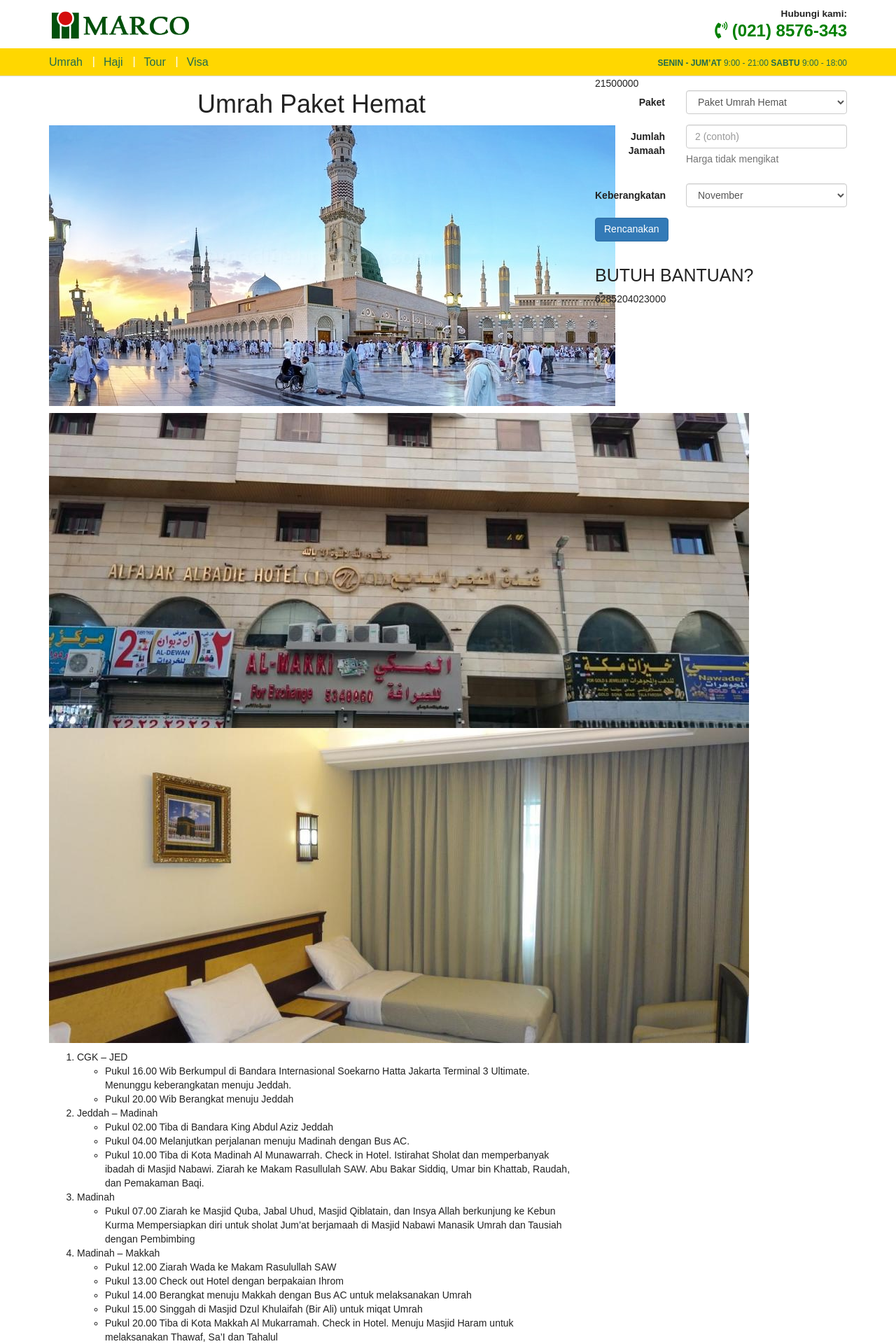
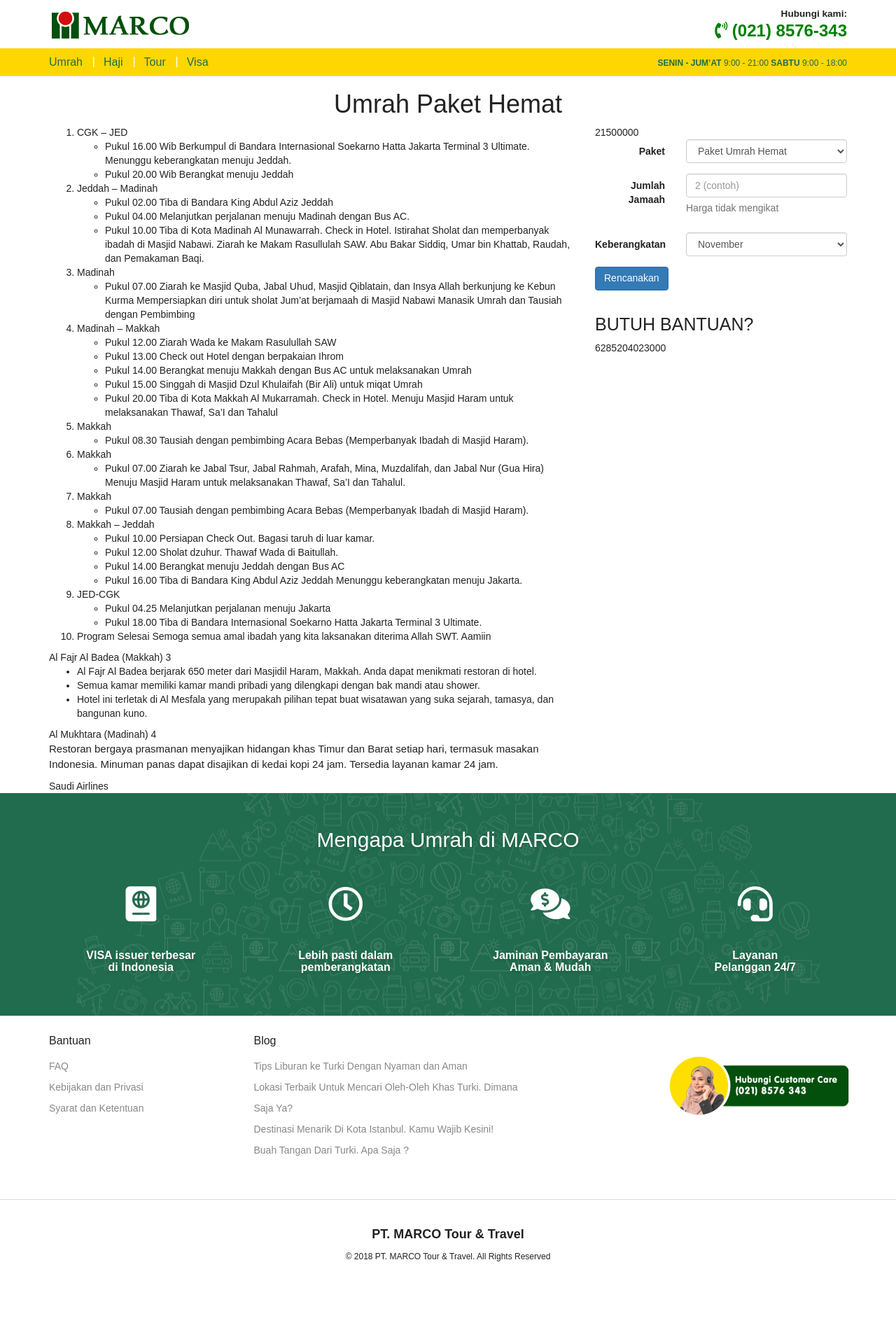
Before and after one commit to kemtol/marco, a Jekyll site: the page built from _paket/umrah-paket-hemat.markdown, in a window 1280 px wide. Shown: the top 1920 px of the page at 70% size. Built offline with Jekyll 4.4.1, drawn with Linux system fonts in a browser that asks for light colours; nearby versions of some CDN libraries; a script that is not in the unit is left out; after the commit the page ends 1866 px from its top, so only the background shows below that; some of the changed text lies outside the part shown.

Commit message:
Update paket.html

```diff
--- a/_layouts/paket.html
+++ b/_layouts/paket.html
@@ -1,19 +1,40 @@
 ---
 layout: default
 ---
+<style>
+  .a1 p:nth-child(1),
+  .a1 p:nth-child(2),
+  .a1-hotel .panel-body img{
+      display:none;
+    }
+  .a2 {
 
+  }
+</style>
 <div class="container" id="paket">
   <div class="row">
-    <div class="col-xs-12 col-md-8">
+    <div class="col-xs-12">
       <h1 class="text-center" >{{ page.title }}</h1>
-      {{ content }}
-      {% include hotel.html %}
-      {{ page.maskapai }}
     </div>
-    <div class="col-xs-12 col-md-4">
-      {{ page.harga }}
-      {% include booking-widget.html %}
-      <div>
+    <div class="col-xs-12 col-md-8 a1">
+      <div class="a1-content">
+        {{ content }}
+      </div>
+      <div class="a1-hotel">
+        {% include hotel.html %}
+      </div>
+      <div class="a3-maskapai">
+        {{ page.maskapai }}
+      </div>
+    </div>
+    <div class="col-xs-12 col-md-4 a2">
+      <div class="b1 c1">
+        {{ page.harga }}
+      </div>
+      <div class="b1 c2">
+        {% include booking-widget.html %}
+      </div>
+      <div class="b1 c3">
         <h3>BUTUH BANTUAN?</h3>
         {{ site.wa }}
       </div>
```
